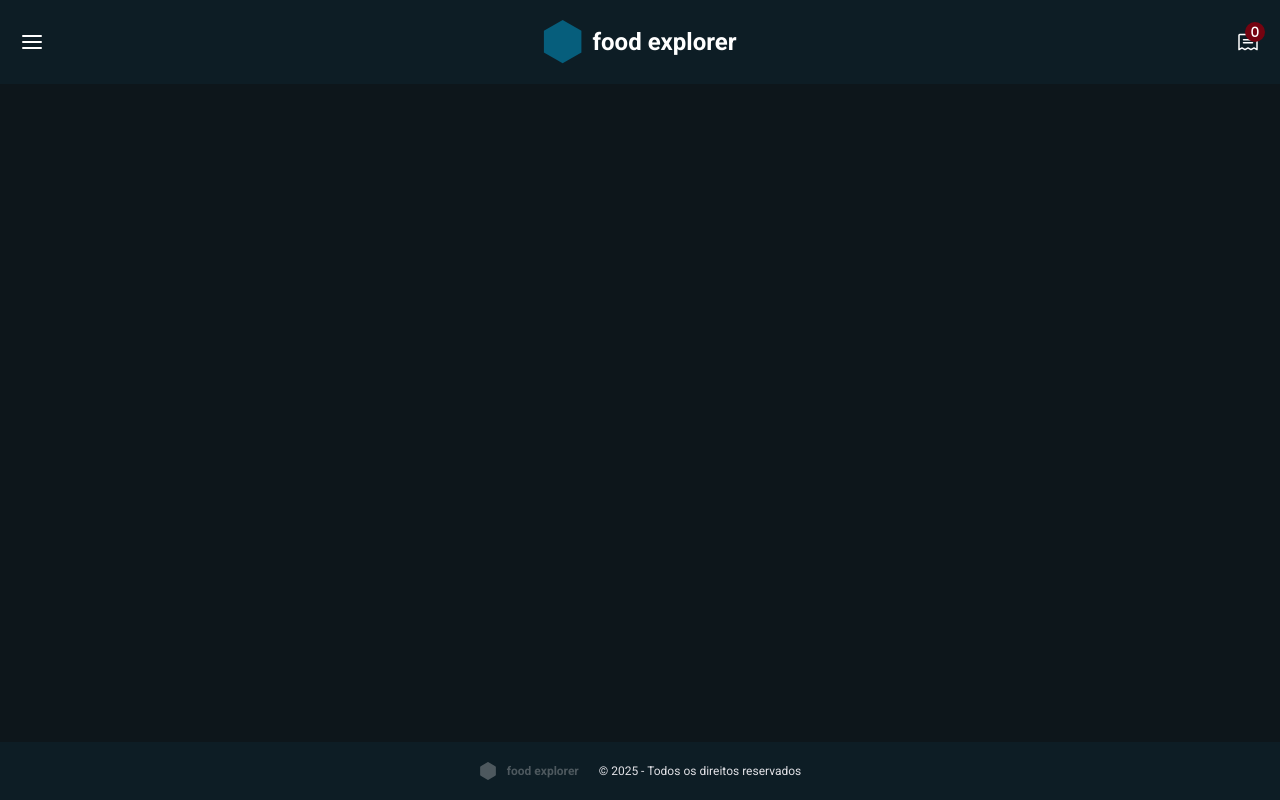
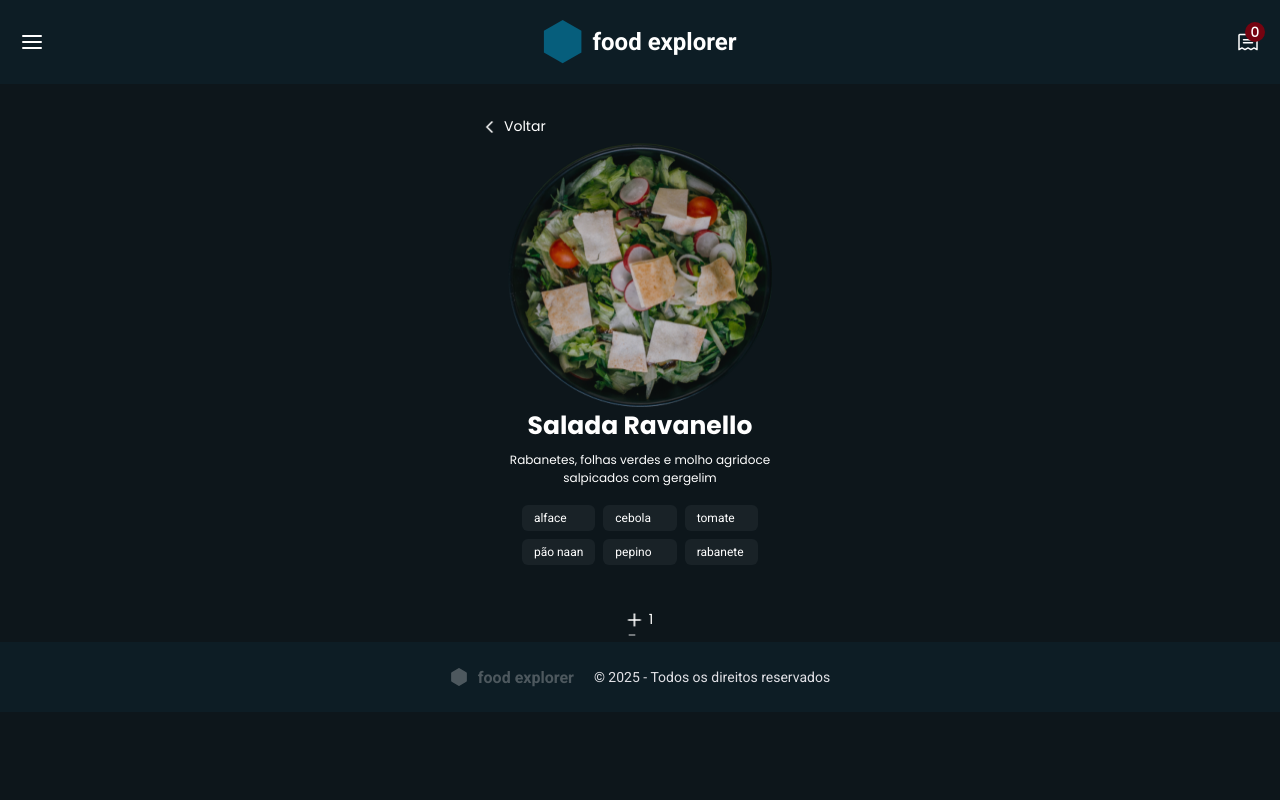
Before and after one commit to phrsilva/food-explorer-frontend, a React (Vite) app: page / in a window 1280 px wide. Built offline with nearby package versions, Linux system fonts and the light colour scheme.

Commit message:
desenvolvimento da página dos pratos

```diff
--- a/package.json
+++ b/package.json
@@ -12,6 +12,7 @@
   "dependencies": {
     "@phosphor-icons/react": "^2.1.7",
     "axios": "^1.7.9",
+    "food-explorer": "file:",
     "react": "^18.3.1",
     "react-dom": "^18.3.1",
     "react-icons": "^5.4.0",
--- a/src/componentes/barraDeNavegacao/styles.js
+++ b/src/componentes/barraDeNavegacao/styles.js
@@ -11,7 +11,6 @@ export const Container = styled.div`
     justify-content: space-between;
     gap: 1rem;
     background-color: ${({theme}) => theme.ESCURO.ESCURO_900};
-
 
     > svg {
         color: ${({theme}) => theme.CLARO.CLARO_100};
@@ -53,7 +52,7 @@ export const BotaoPedidos = styled(Botao)`
     border-radius: 50%;
     padding: 0;
 
-    position: fixed;
+    position: absolute;
     top: 2.2rem;
     right: 1.5rem;
 
--- a/src/componentes/botaoDeTexto/index.jsx
+++ b/src/componentes/botaoDeTexto/index.jsx
@@ -1,11 +1,12 @@
 import { Container } from "./styles.js";
 
-export function BotaoDeTexto({title, ...rest}) {
+export function BotaoDeTexto({Icon, title, ...rest}) {
     return (
         <Container
         type = "button"
         {...rest}
         >
+            {Icon && <Icon size={20} />}
             {title}
         </Container>
     )
--- a/src/componentes/botaoDeTexto/styles.js
+++ b/src/componentes/botaoDeTexto/styles.js
@@ -9,9 +9,31 @@ export const Container = styled.button`
 
     cursor: pointer;
 
+    display: flex;
+    flex-direction: row;
+    align-items: center;
+    justify-content: center;
+    gap: 0.2rem;
+
     /* Margin top. Funciona na tela de login. Pode causar problemas em outras interfaces */
     margin-top: 3.2rem;
 
+    > svg {
+        /* Animação para o ícone */
+        animation: move 2s linear infinite;
+
+        @keyframes move {
+            0% {
+                transform: translateX(0);
+            }
+            50% {
+                transform: translateX(-5px);
+            }
+            100% {
+                transform: translateX(0);
+            }
+            }
+    }
 
 
 `;
--- a/src/componentes/rodape/styles.js
+++ b/src/componentes/rodape/styles.js
@@ -8,15 +8,16 @@ export const Container = styled.div`
     display: flex;
     align-items: center;
     padding: 2rem;
+    bottom: 0;
 
     flex-direction: inline;
     justify-content: space-between;
-    max-height: 7rem;
-    position: fixed;
-    bottom: 0;
+    height: 7rem;
+
     width: 100%;
     background-color: ${({theme}) => theme.ESCURO.ESCURO_900};
-    font-size: 1.2rem;
+    font-size: 1.4rem;
+    text-align: left;
 
     color: ${({theme}) => theme.CLARO.CLARO_300};
 
@@ -44,6 +45,6 @@ export const Logo = styled.div`
         color: ${({theme}) => theme.CLARO.CLARO_700};
         font-family: 'Roboto', sans-serif;
         font-weight: bold;
-        font-size: 2.4re;
+        font-size: 1.6rem;
 
 `;
--- a/src/estilos/global.js
+++ b/src/estilos/global.js
@@ -15,6 +15,7 @@ export default createGlobalStyle`
     body {
         font-family: 'Roboto', sans-serif;
         background-color: ${({theme}) => theme.ESCURO.ESCURO_800};
+        color: ${({theme}) => theme.CLARO.CLARO_100};
 
     }
 
--- a/src/paginas/prato/index.jsx
+++ b/src/paginas/prato/index.jsx
@@ -1,12 +1,39 @@
-import { Container } from "./styles"
+import { Container, Conteudo, Tags, Pedido} from "./styles"
 import { Rodape } from "../../componentes/rodape"
+import { FiChevronLeft, FiPlus, FiMinus } from "react-icons/fi"
 import { BarraDeNavegacao } from "../../componentes/barraDeNavegacao"
+import {BotaoDeTexto} from "../../componentes/botaoDeTexto"
+import imgPrato from "../../assets/prato.png"
 
 export function Prato() {
     return (
 
         <Container>
             <BarraDeNavegacao/>
+
+            <Conteudo>
+                <BotaoDeTexto Icon={FiChevronLeft} title={"Voltar"}/>
+                <img src={imgPrato} alt="Prato" />
+                <h2>Salada Ravanello</h2>
+                <p>Rabanetes, folhas verdes e molho agridoce salpicados com gergelim</p>
+
+                <Tags>
+                    <span>alface</span>
+                    <span>cebola</span>
+                    <span>tomate</span>
+                    <span>pão naan</span>
+                    <span>pepino</span>
+                    <span>rabanete</span>
+                </Tags>
+
+                <Pedido>
+                    <BotaoDeTexto Icon={FiPlus} title={"1"}/>
+                    <FiMinus/>
+                </Pedido>
+
+
+
+            </Conteudo>
             <Rodape/>
         </Container>
 
--- a/src/paginas/prato/styles.js
+++ b/src/paginas/prato/styles.js
@@ -1,6 +1,68 @@
 import styled from "styled-components";
+import { Botao } from "../../componentes/botao";
 
 export const Container = styled.div`
-    width: 100%;
+
 
 `;
+
+export const Conteudo = styled.div`
+    width: 31.6rem;
+    margin: 0 auto;
+    display: flex;
+    flex-direction: column;
+    align-items: center;
+    justify-content: center;
+
+    button {
+        align-self: flex-start;
+
+    }
+
+
+    img {
+        width: 100%;
+        margin-top: .6rem;
+        max-width: 26.4rem;
+        max-height: 26.4rem;
+
+    }
+
+    h2 {
+        color: ${({theme}) => theme.CLARO.CLARO_100};
+        font-family: 'Poppins', sans-serif;
+        font-size: 2.5rem;
+        margin-bottom: .6rem;
+    }
+
+    p {
+        color: ${({theme}) => theme.CLARO.CLARO_100};
+        font-family: 'Poppins', sans-serif;
+        font-size: 1.2rem;
+        margin-bottom: .6rem;
+        text-align: center;
+        justify-content: center;
+    }
+
+
+
+`;
+
+export const Tags = styled.div`
+    display: grid;
+    grid-template-columns: 1fr 1fr 1fr;
+    gap: .8rem;
+    justify-content: center;
+    margin: 1.2rem auto;
+
+    span {
+        background-color: ${({theme}) => theme.ESCURO.ESCURO_1000};
+        padding: .6rem 1.2rem;
+        border-radius: .6rem;
+        font-size: 1.2rem;
+    }
+`;
+
+export const Pedido = styled.div`
+
+`;
```
Also changed, not shown: src/assets/prato.png (renamed from src/assets/Dish.png), 1 other file (tests, documents, lock files or other folders).
